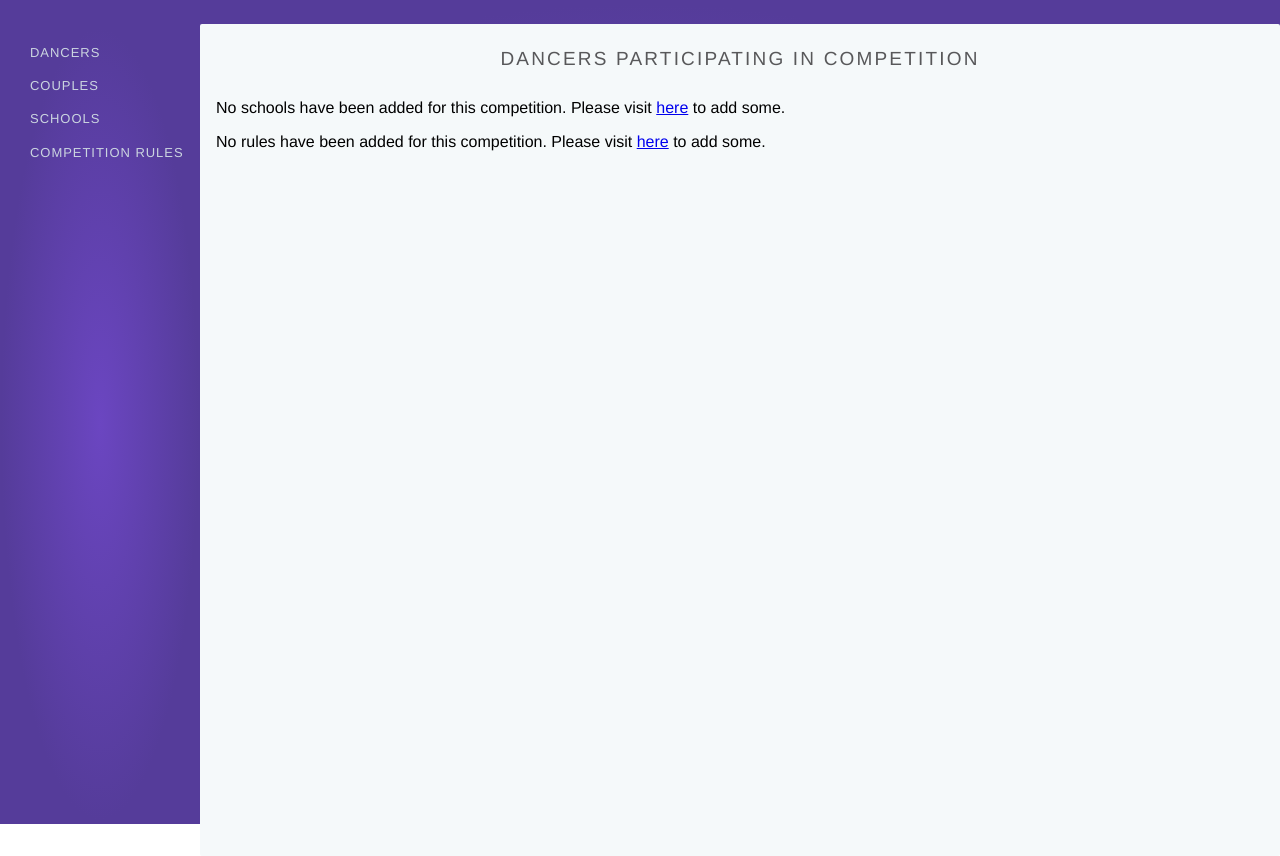
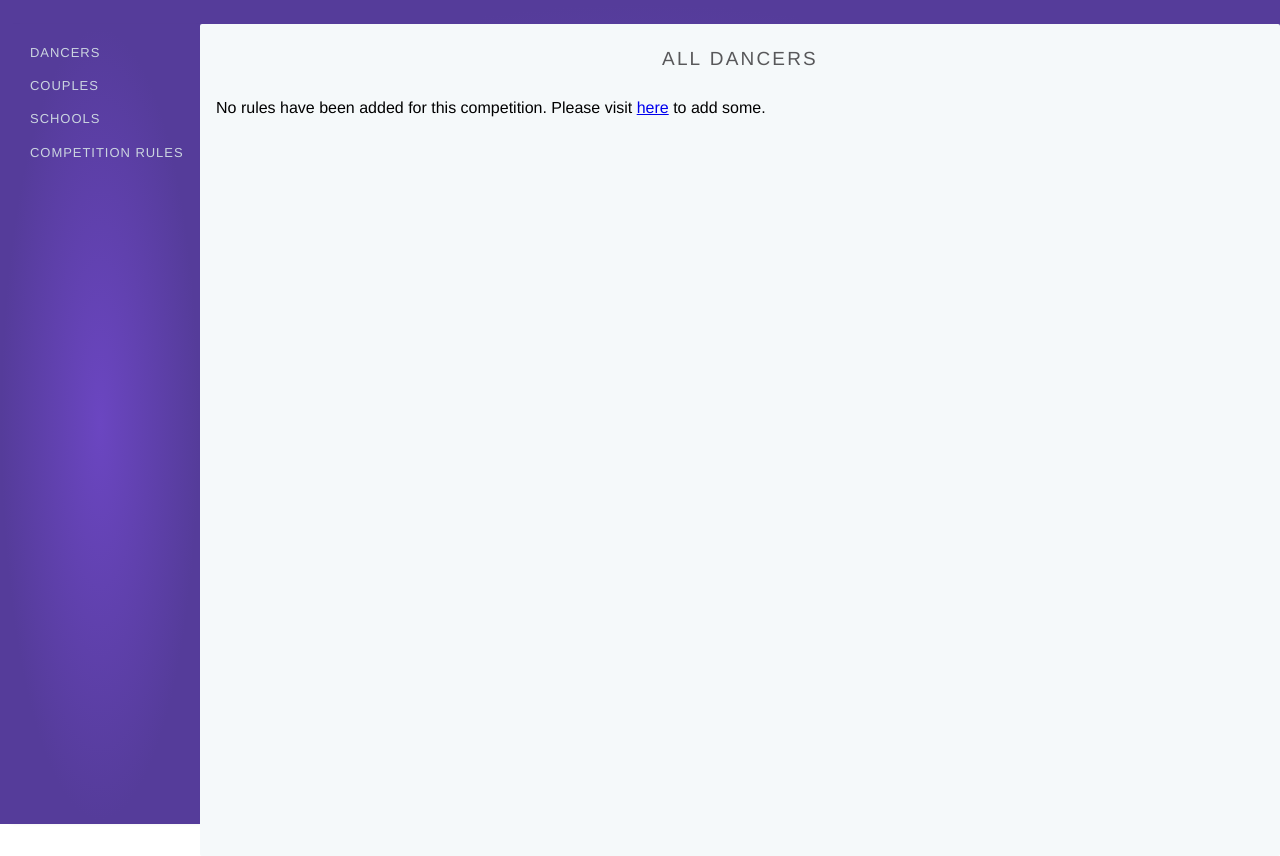
Before and after one commit to joelliusczar/dance_scheduler, an Angular app: page /dancers in a window 1280 px wide. Built offline with nearby package versions, Linux system fonts and the light colour scheme.

Commit message:
making my way through css vile

```diff
--- a/src/app/app.component.sass
+++ b/src/app/app.component.sass
@@ -14,7 +14,7 @@
 		color: styles.$fg-color-menu-text
 
 		&:visited
-		color: styles.$fg-color-menu-text
+			color: styles.$fg-color-menu-text
 
 
 .open-menu-icon
--- a/src/app/couple-list/couple-list.component.html
+++ b/src/app/couple-list/couple-list.component.html
@@ -1 +1 @@
-<p>couple-list works!</p>
+<h1>All Couples</h1>
--- a/src/app/dancer-list/dancer-list.component.html
+++ b/src/app/dancer-list/dancer-list.component.html
@@ -1,8 +1,4 @@
-<h1>Dancers participating in competition</h1>
-<p *ngIf="!anySchools">
-	No schools have been added for this competition. Please visit
-	<a href="/schools">here</a> to add some.
-</p>
+<h1>All Dancers</h1>
 <p *ngIf="!anyRules">
 	No rules have been added for this competition. Please visit
 	<a href="/compRules">here</a> to add some.
--- a/src/app/dancer-list/dancer-list.component.ts
+++ b/src/app/dancer-list/dancer-list.component.ts
@@ -7,7 +7,6 @@ import { Component, OnInit } from '@angular/core';
 })
 export class DancerListComponent implements OnInit {
 
-	anySchools: boolean;
 	anyRules: boolean;
 
   constructor() { }
--- a/src/app/menu/menu.component.sass
+++ b/src/app/menu/menu.component.sass
@@ -1,14 +1,17 @@
 @use '../../styles'
 
 .menu-base
+	box-shadow: 7px 1px 5px -4px rgb(0, 0, 0, .3)
 	height: 100%
+	background: inherit
+	width: 200px
 	float: left
-	background: inherit
+	position: static
 
 ul
 	list-style: none
 	padding-left: 30px
-	width: inherit
+	width: 100%
 	overflow: hidden
 	white-space: nowrap
 
@@ -27,3 +30,9 @@ a
 
 	&:visted
 		color: styles.$fg-color-menu-text
+
+@media(max-width: styles.$breakpoint-small)
+	.menu-base
+		width: 50%
+		float: none
+		position: absolute
--- a/src/app/menu/menu.component.ts
+++ b/src/app/menu/menu.component.ts
@@ -1,4 +1,4 @@
-import { Component, OnInit, HostListener, Input } from '@angular/core';
+import { Component, OnInit, Input } from '@angular/core';
 import { DanceSchedulerRoute } from '../routeDefintions';
 
 @Component({
@@ -14,19 +14,6 @@ export class MenuComponent implements OnInit {
   constructor() { }
 
   ngOnInit(): void {
-		this.setClassesForScreenSize();
-	}
-
-	setClassesForScreenSize() {
-		const isSmallScreen = window.innerWidth <= 640;
-		this.currentStyles = {
-			'width': isSmallScreen ? '50%' : '200px',
-		};
-	}
-
-	@HostListener('window:resize', ['$event'])
-	getScreenSize() : void {
-		this.setClassesForScreenSize();
 	}
 
 }
--- a/src/app/school-list/school-list.component.html
+++ b/src/app/school-list/school-list.component.html
@@ -1 +1 @@
-<h1>Schools participating in competition</h1>
+<h1>All Schools</h1>
--- a/src/styles.sass
+++ b/src/styles.sass
@@ -1,6 +1,6 @@
 /* You can add global styles to this file, and also import other style files */
 
-$font-stack: Helvetica, sans-serif
+$font-stack: Helvetica, Arial, sans-serif
 
 $breakpoint-small: 640px
 $breakpoint-med: 768px
```
